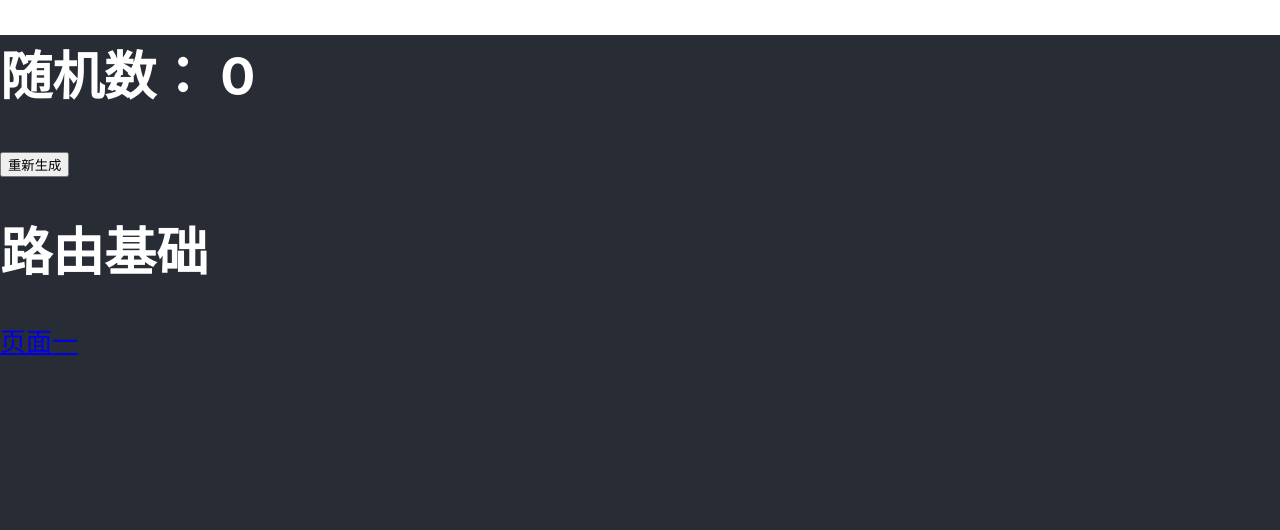
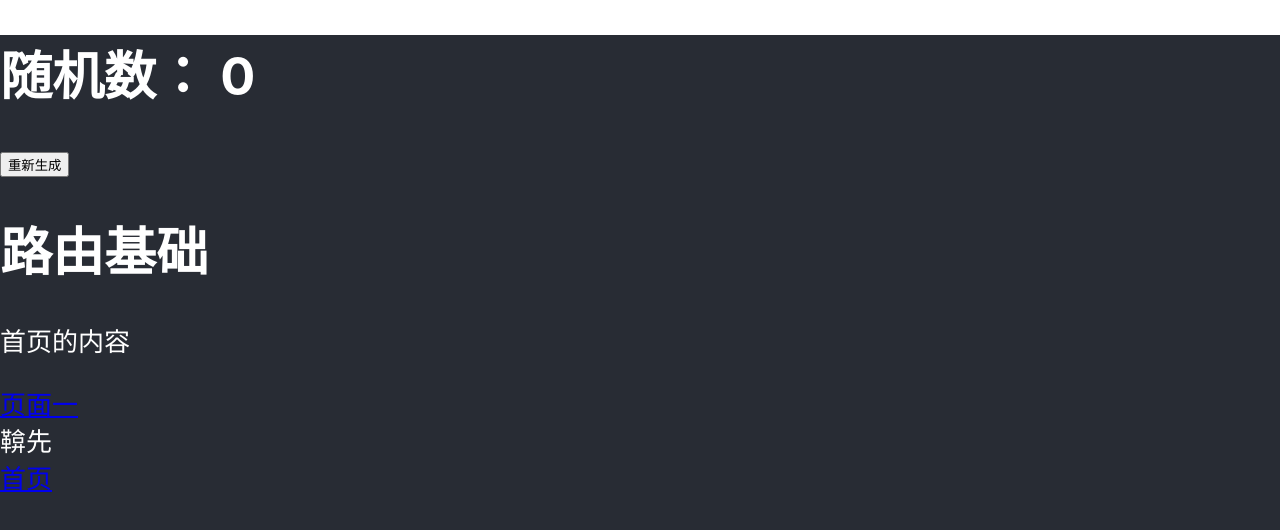
Before and after one commit to lixingyang-lxy/react-test, a React (Create React App) app: page / in a window 1280 px wide. Shown: the top 530 px of the page. Built offline with nearby package versions, Linux system fonts and the light colour scheme.

Commit message:
exact 匹配模式

```diff
--- a/src/App.js
+++ b/src/App.js
@@ -4,6 +4,7 @@ import { BrowserRouter as Router, Route, Link } from 'react-router-dom';
 import Random from '../src/components/Random'
 
 const First = () =>　<p>页面一的内容</p>
+const Home = () =>　<p>首页的内容</p>
 function App() {
   return (
     <Router>
@@ -16,8 +17,12 @@ function App() {
           <div>
             {/* 路由出口 */}
             <Route path="/first" component={First}></Route>
+            {/* <Route path="/" component={Home}></Route> */}
+            <Route exact path="/" component={Home}></Route>
           </div>
           <Link to="/first">页面一</Link>
+          <div>鞥先</div>
+          <Link to="/">首页</Link>
         </header>
         {/* 路由入口 */}
       </div>
```
